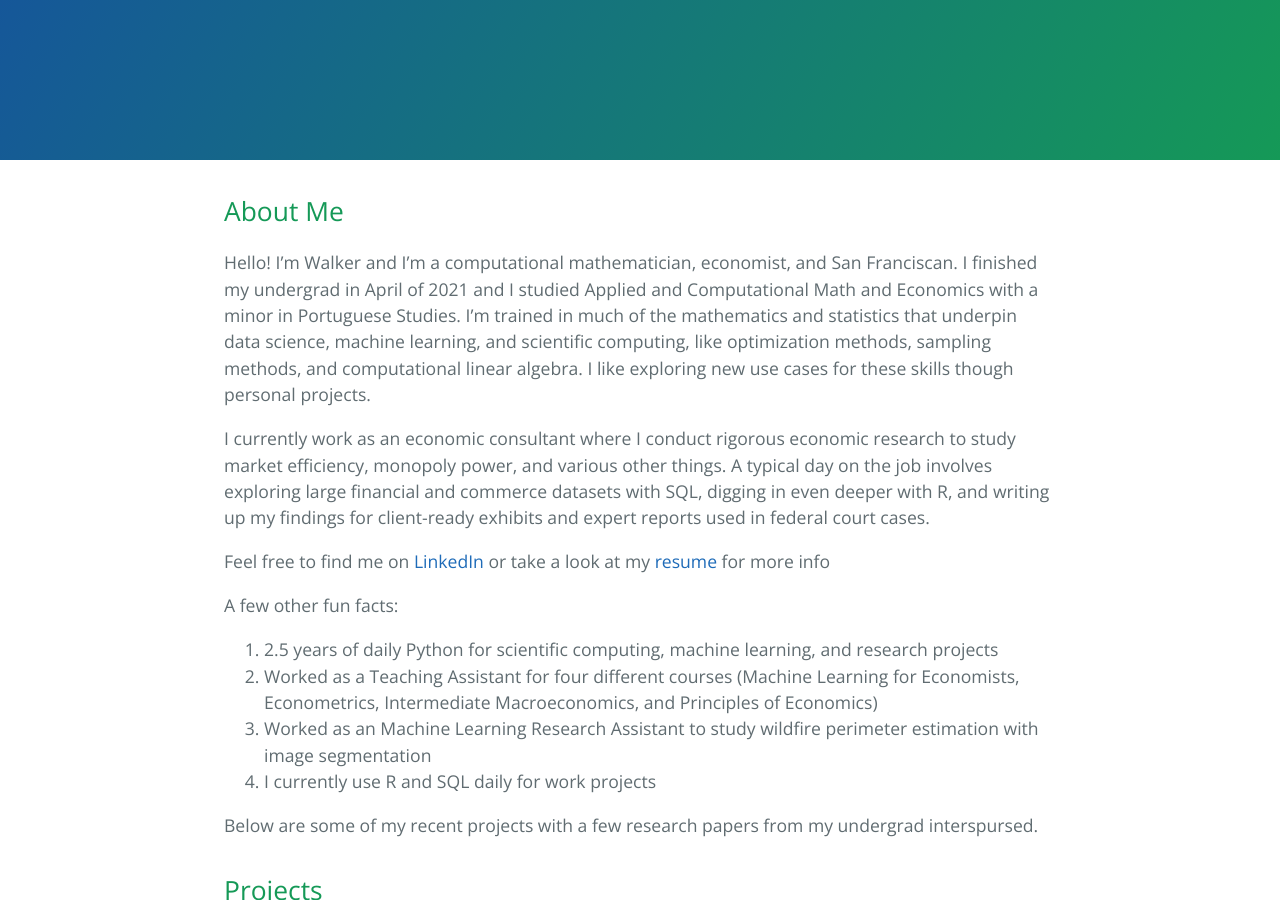
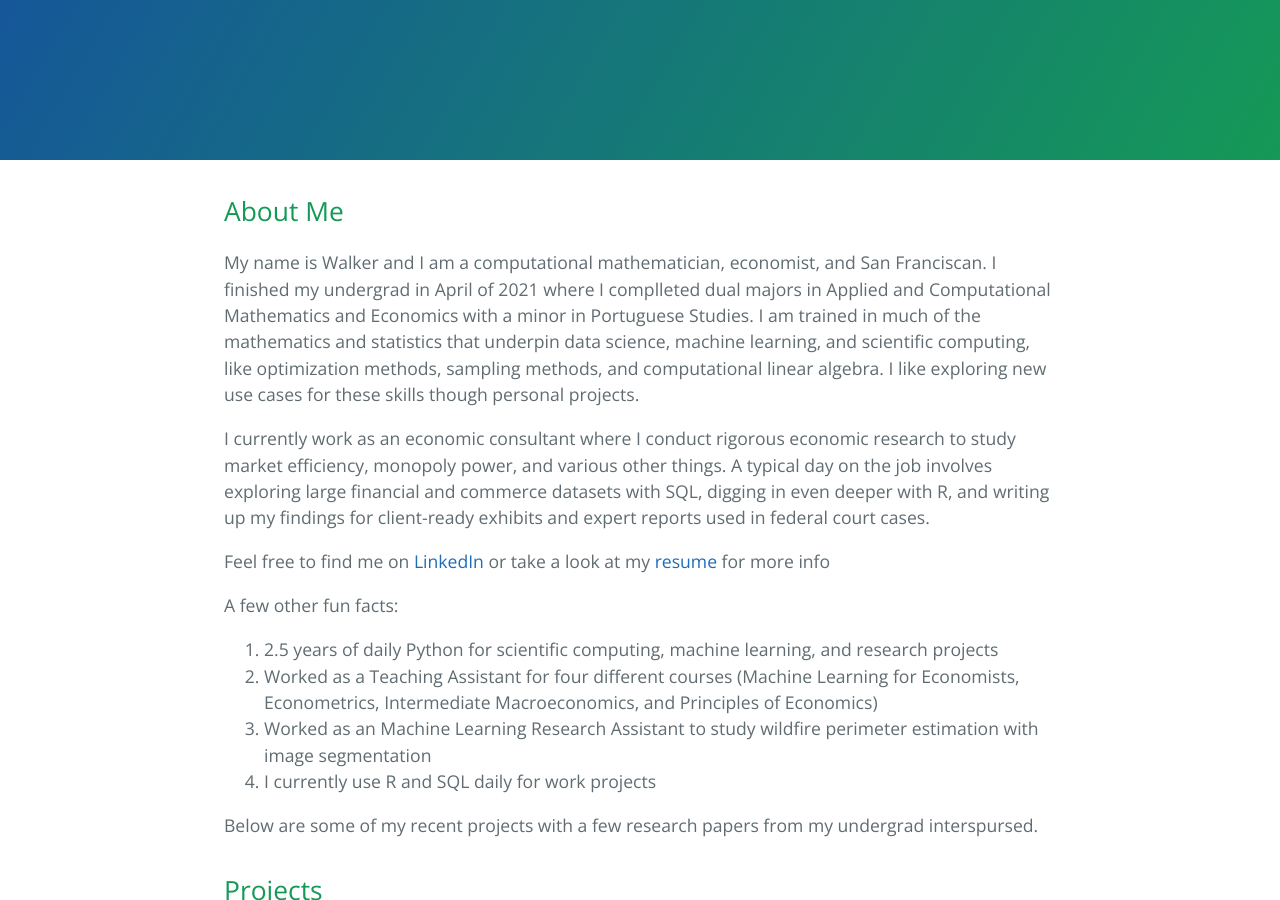
Before and after one commit to walkerhughes/portfolio, a Jekyll site: the page built from index.md, in a window 1280 px wide and 900 px high. Built offline with Jekyll 4.4.1, drawn with Linux system fonts in a browser that asks for light colours; our own code applies the rules of GitHub Pages for plain Markdown files.

Commit message:
Update index.md

```diff
--- a/index.md
+++ b/index.md
@@ -4,7 +4,7 @@ layout: default
 
 ## About Me
 
-Hello! I'm Walker and I'm a computational mathematician, economist, and San Franciscan. I finished my undergrad in April of 2021 and I studied Applied and Computational Math and Economics with a minor in Portuguese Studies. I'm trained in much of the mathematics and statistics that underpin data science, machine learning, and scientific computing, like optimization methods, sampling methods, and computational linear algebra. I like exploring new use cases for these skills though personal projects.
+My name is Walker and I am a computational mathematician, economist, and San Franciscan. I finished my undergrad in April of 2021 where I complleted dual majors in Applied and Computational Mathematics and Economics with a minor in Portuguese Studies. I am trained in much of the mathematics and statistics that underpin data science, machine learning, and scientific computing, like optimization methods, sampling methods, and computational linear algebra. I like exploring new use cases for these skills though personal projects.
 
 I currently work as an economic consultant where I conduct rigorous economic research to study market efficiency, monopoly power, and various other things. A typical day on the job involves exploring large financial and commerce datasets with SQL, digging in even deeper with R, and writing up my findings for client-ready exhibits and expert reports used in federal court cases.
 
```
